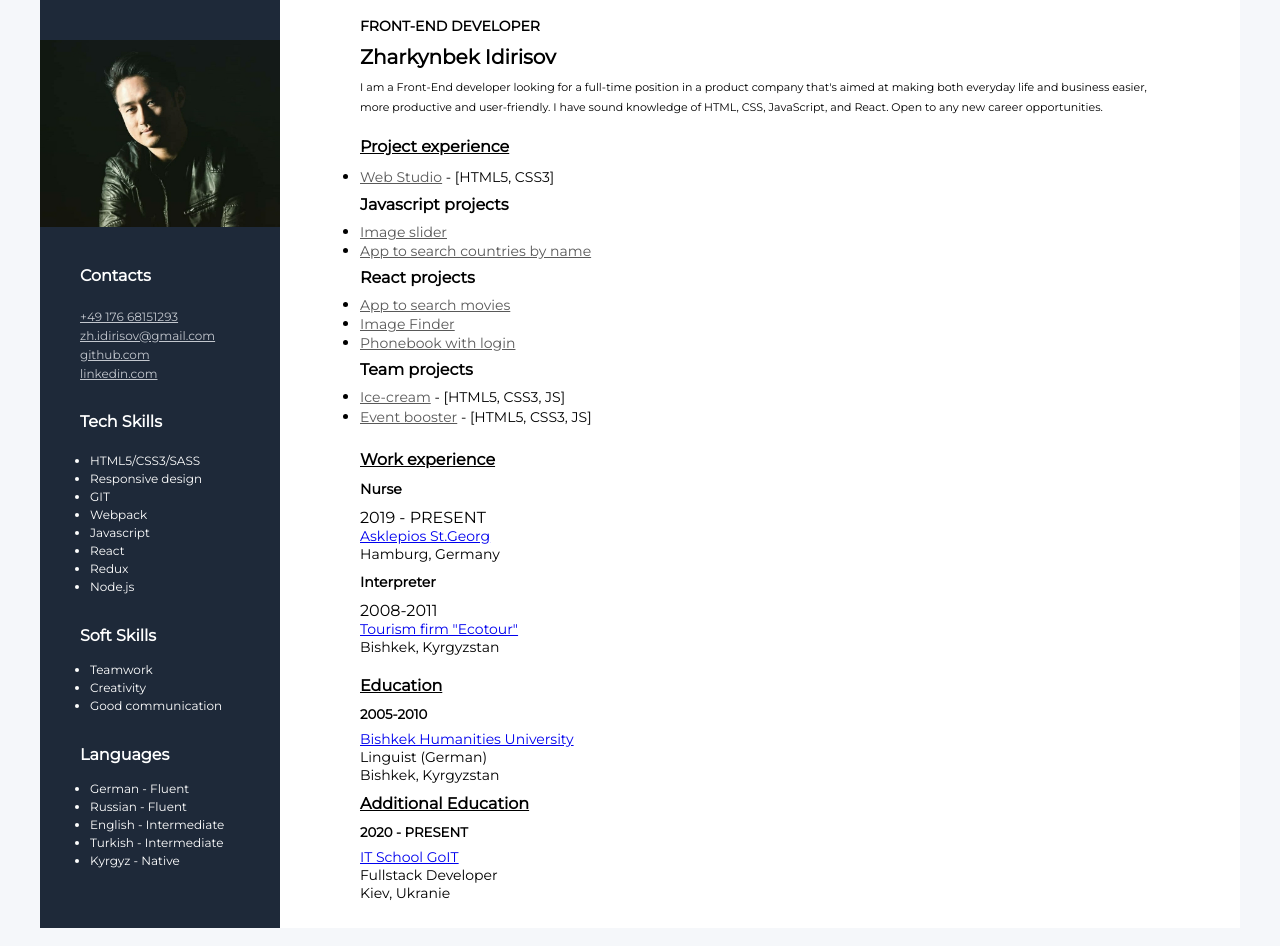
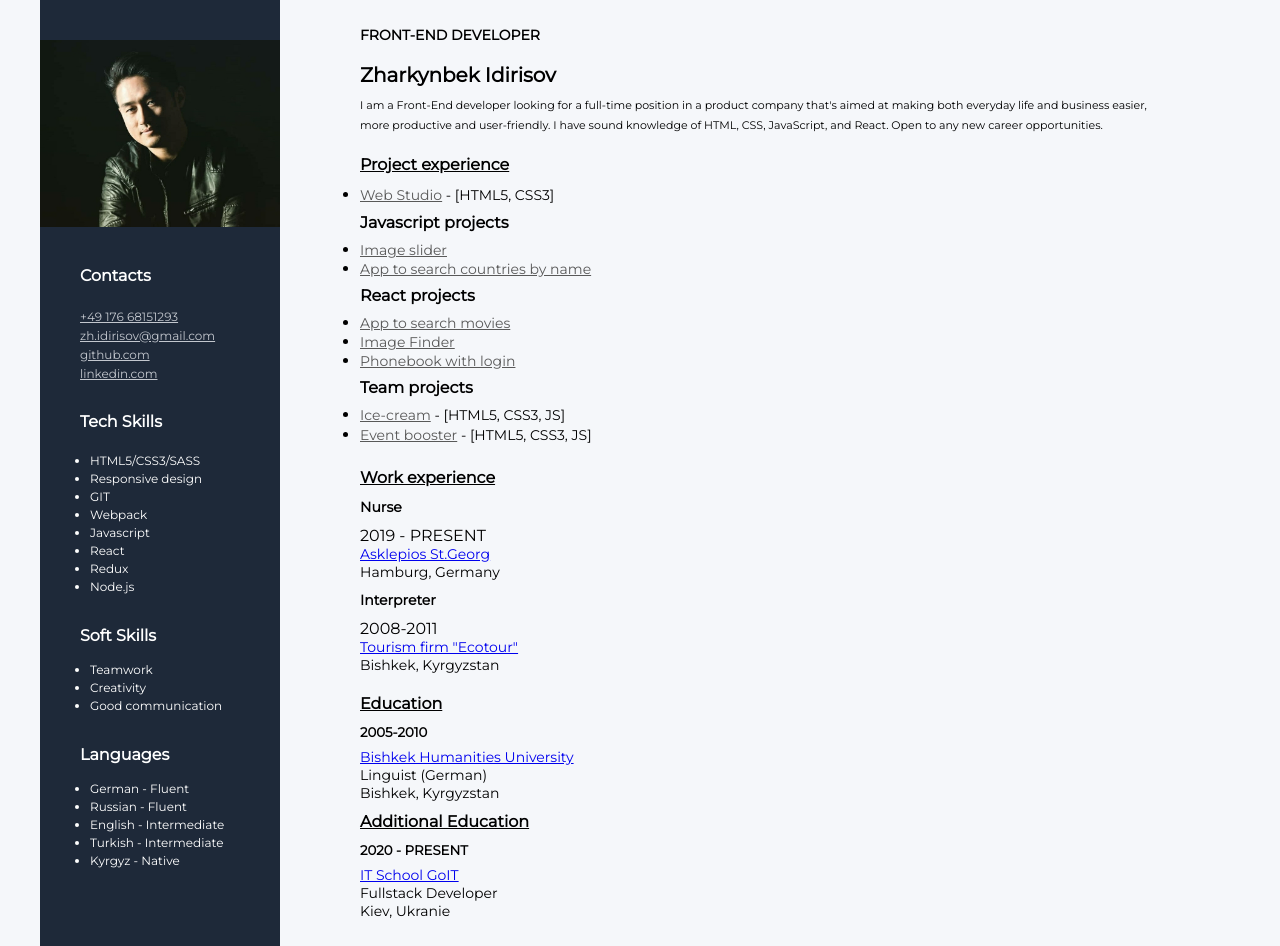
Before and after one commit to Zharkynbek/resume, a plain HTML site: page index.html in a window 1280 px wide. Drawn offline with Linux system fonts and the light colour scheme.

Commit message:
change styles

```diff
--- a/css/style.css
+++ b/css/style.css
@@ -14,7 +14,6 @@ body {
 }
 
 .wrapper {
-  background-color: #fff;
   display: flex;
   max-width: 1200px;
   margin: 0 auto;
@@ -28,10 +27,15 @@ body {
 }
 
 .about-me-container {
-  padding-left: 80px;
-  padding-right: 80px;
+  display: block;
+  padding-left: 40px;
+  padding-right: 30px;
   padding-top: 26px;
   padding-bottom: 26px;
+  @media screen and (min-width: 768px) {
+    padding-left: 80px;
+    padding-right: 80px;
+  }
 }
 
 .contacts-container {
@@ -108,7 +112,6 @@ body {
 .profession {
   font-size: 14px;
   font-weight: 700;
-  line-height: 0px;
   margin-bottom: 11px;
 }
 
```
